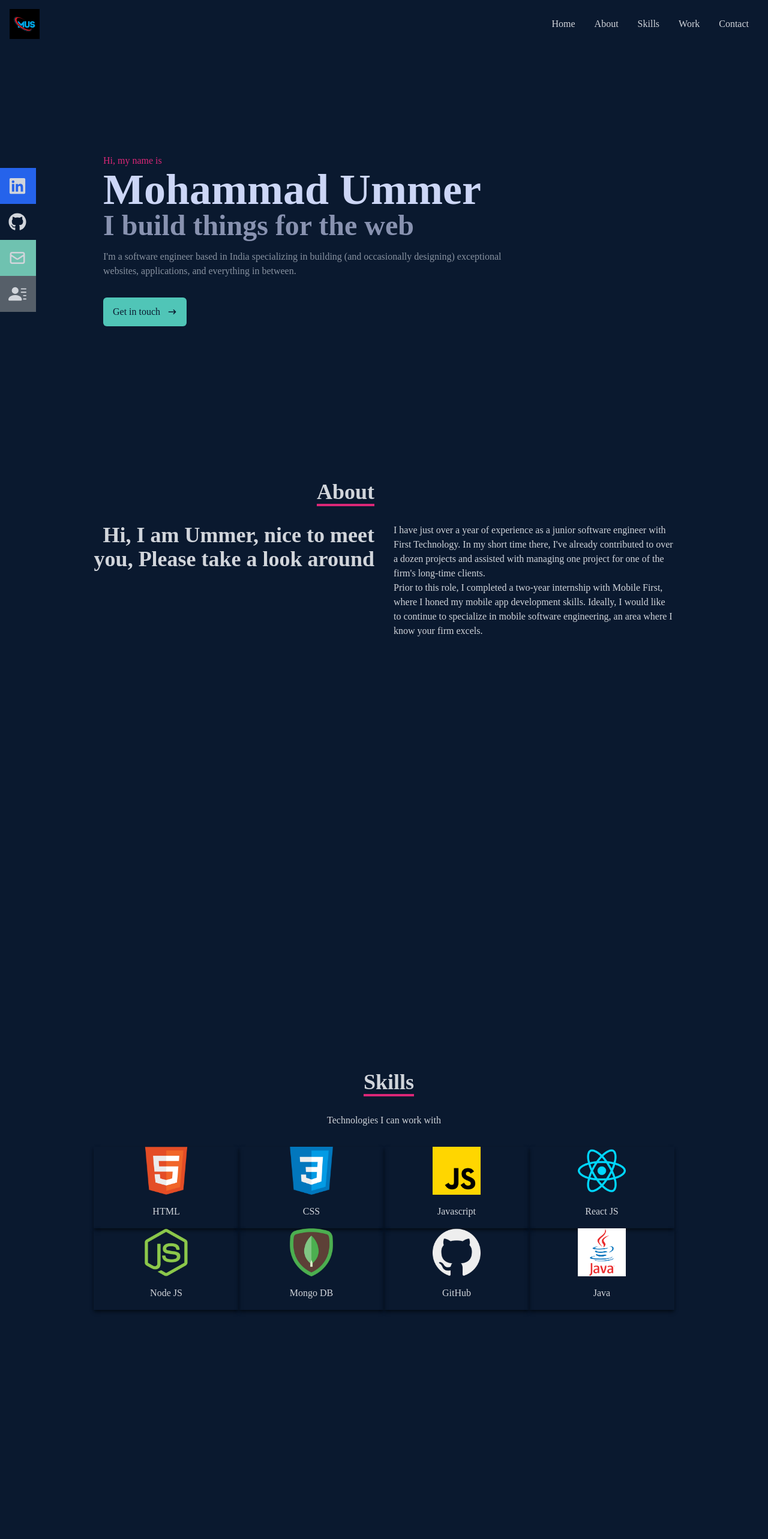
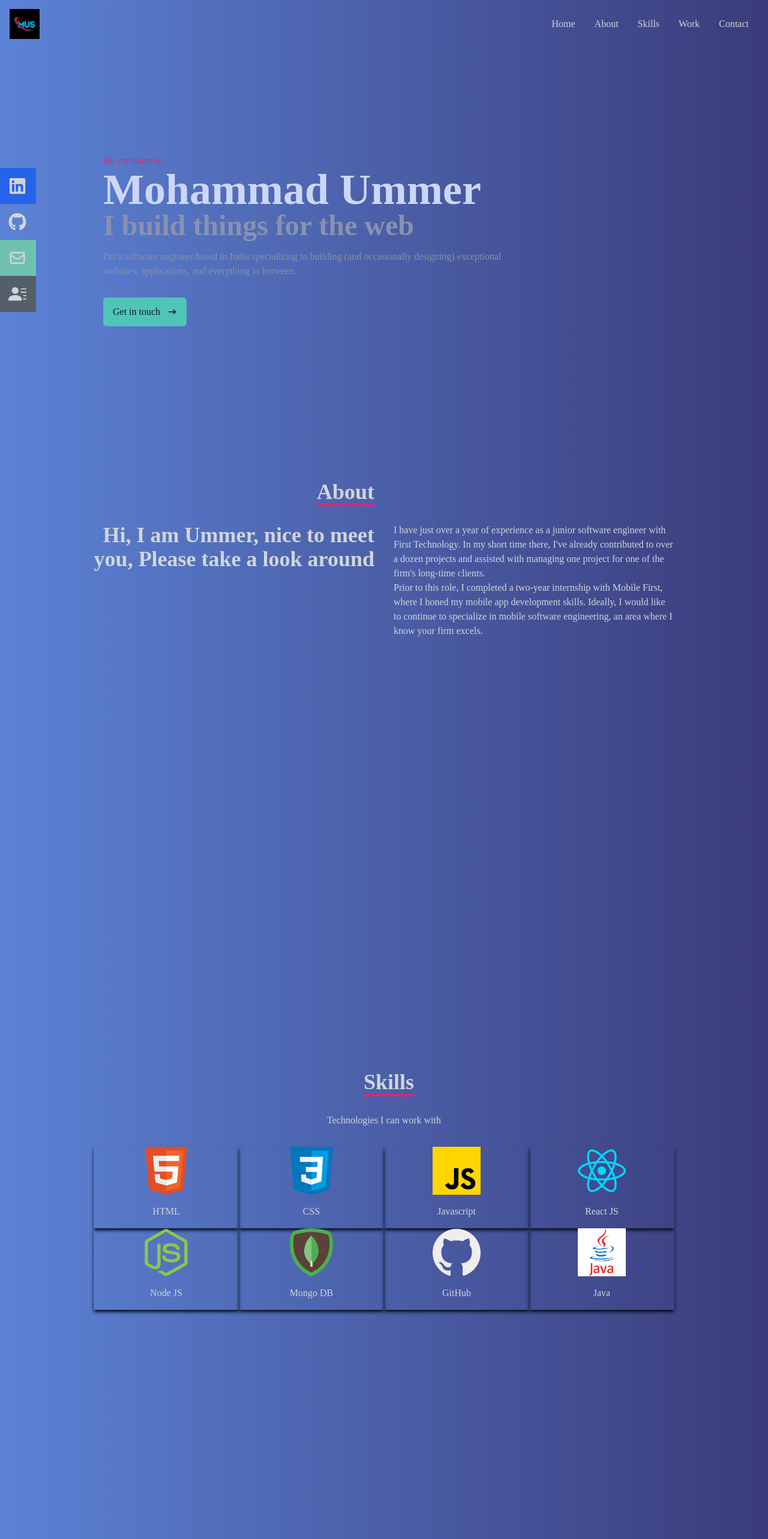
Before and after one commit to ummer53/personal-portfolio, a React (Create React App) app: page / in a window 1280 px wide. Shown: the top 2566 px of the page at 60% size. Built offline with nearby package versions, Linux system fonts and the light colour scheme.

Commit message:
added footer, other little changes

```diff
--- a/src/App.js
+++ b/src/App.js
@@ -1,10 +1,10 @@
-import { Nav } from "react-bootstrap";
-import NavBar from "./components/NavBar";
+import { NavBar, socialIconArray } from "./components/NavBar";
 import Home from "./components/Home";
 import About from "./components/About";
 import Skills from "./components/Skills";
 import Work from "./components/Work";
 import Contact from "./components/Contact";
+import Footer from "./components/Footer";
 
 function App() {
   return (
@@ -15,6 +15,7 @@ function App() {
       <Skills />
       <Work />
       <Contact />
+      <Footer socialIconArray={socialIconArray} />
     </div>
   );
 }
--- a/src/components/About.jsx
+++ b/src/components/About.jsx
@@ -2,7 +2,7 @@ import React from 'react'
 
 const About = () => {
   return (
-    <div name="about" className='w-full h-screen bg-[#0a192f] text-gray-300'>
+    <div name="about" className='w-full h-screen bg-[#0a192f] text-gray-300 main-div'>
         <div className='flex flex-col justify-center items-center'>
             <div className='max-w-[1000px] w-full grid grid-cols-2 gap-8'>
                 <div className='sm:text-right pb-8 pl-4'>
--- a/src/components/Contact.jsx
+++ b/src/components/Contact.jsx
@@ -2,7 +2,8 @@ import React from 'react'
 
 const Contact = () => {
   return (
-    <div name="contact" className='w-full h-screen bg-[#0a192f] flex justify-center'>
+    <div name="contact" className='w-full h-screen bg-[#0a192f] flex justify-center main-div'>
+      <div>
         <form method="POST" action="https://getform.io/f/f6c2fdc1-8334-4a0c-90cd-95520a2b0a71" className='flex flex-col max-w-[600px] w-full'>
           <div className='pb-8'>
               <p className='text-4xl font-bold inline border-b-4 border-pink-600 text-gray-300'>Contact</p>
@@ -15,6 +16,7 @@ const Contact = () => {
           <button className='bg-[#a1b0c7] text-white py-2 px-4 my-2 mx-auto border-2 hover:bg-red-900'>Let's Colloborate</button>
         </form>
       </div>
+    </div>
   )
 }
 
--- a/src/components/Footer.jsx
+++ b/src/components/Footer.jsx
@@ -1,18 +1,20 @@
 import React from 'react'
-import { socialIconArray } from './NavBar'
 
-const Footer = () => {
+
+const Footer = ({socialIconArray}) => {
   return (
-    <div className='h-200px w-full grid grid-cols-1 bg-[#25ac] text-left'>
-        <div className='w-full h-full grid items-center md:w-[600px] text-left'>
+    <div className='h-200px w-full grid grid-cols-1 bg-[#25ac] text-left main-div'>
+        <div className='w-full h-full grid justify-center  text-left'>
         {socialIconArray.map((item, index) => {
 
             return (
-                 <p key={index} className={`md:hidden w-full h-[40px] flex hover:ml-[-10px] duration-300  ${item.color} rounded-lg`}>
+                <button className='w-[90px]'>
+                 <p key={index} className={`lg:hidden w-full h-[40px] flex hover:ml-[-10px] duration-300  ${item.color} rounded-lg`}>
                         <a className='flex justify-center items-center w-full text-gray-300' href={item.link}>
                             {item.name}{item.icon}
                         </a>
                     </p>
+                </button>
             )
         })}
         </div>
--- a/src/components/Home.jsx
+++ b/src/components/Home.jsx
@@ -3,7 +3,7 @@ import {HiArrowNarrowRight} from 'react-icons/hi'
 import { Link } from 'react-scroll'
 const Home = () => {
   return (
-    <div name='home' className='w-full h-screen bg-[#0a192f]'>
+    <div name='home' className='w-full h-screen bg-[#0a192f] main-div'>
      {/* Container */}
      <div className='max-w-[1000px] mx-auto px-8 h-full flex flex-col justify-center text-gray-400'>
         <p className='text-pink-600'>Hi, my name is </p>
--- a/src/components/NavBar.jsx
+++ b/src/components/NavBar.jsx
@@ -6,13 +6,45 @@ import { HiOutlineMail } from 'react-icons/hi'
 import {BsFillPersonLinesFill} from 'react-icons/bs'
 import { Link } from 'react-scroll'
 
+const socialIconArray = [
+    {
+        id: 1,
+        name: 'Linkedin',
+        icon: <FaLinkedin size={30}/>,
+        link: 'https://www.linkedin.com/in/mohammad-ummer-7b0b3b1b2/',
+        color: 'bg-blue-600'
+    },
+    {
+        id: 2,
+        name: 'Github',
+        icon: <FaGithub size={30}/>,
+        link: 'github.com',
+        color: 'bg-[#33333]'
+    },
+    {
+        id: 3,
+        name: 'Email',
+        icon: <HiOutlineMail size={30}/>,
+        link: 'github.com',
+        color: 'bg-[#6fc2b0]'
+    },
+    {
+        id: 4,
+        name: 'Resume',
+        icon: <BsFillPersonLinesFill size={30}/>,
+        link: 'github.com',
+        color: 'bg-[#565f69]'
+    },
+]
+
+
 const NavBar = () => {
     const [nav, setNav] = useState(false);
     const handleClick = () => {
         setNav(!nav);
     }
   return (
-    <div className='fixed w-full h-[80px] flex justify-between items-center px-4 bg-[#0a192f] text-gray-300'>
+    <div className='fixed w-full h-[80px] flex justify-between items-center px-4 bg-[#0a192f] text-gray-300 main-div'>
         <>
             <div>
                 <img src={logo} alt="logo" className='w-[50px] h-[50px]'/>
@@ -110,4 +142,4 @@ const NavBar = () => {
   )
 }
 
-export default NavBar
+export {NavBar, socialIconArray};
--- a/src/components/Skills.jsx
+++ b/src/components/Skills.jsx
@@ -63,7 +63,7 @@ const SkillCard = ({name, image}) => {
 
 const Skills = () => {
   return (
-    <div name='skills' className='w-full h-screen bg-[#0a192f] text-gray-300'>
+    <div name='skills' className='w-full h-screen bg-[#0a192f] text-gray-300 main-div'>
         {/* Container */}
         <div className='max-w-[1000px] mx-auto p-4 flex flex-col justify-center w-full h-full'>
 	        <div className='max-w-[1000px] w-full grid grid-cols gap-8'>
--- a/src/components/Work.jsx
+++ b/src/components/Work.jsx
@@ -4,7 +4,7 @@ import realEstate from '../assets/projects/realestate.jpg'
 
 const Work = () => {
   return (
-    <div name="work" className='w-full md:h-screen text-gray-300 bg-[#0a192f]'>
+    <div name="work" className='w-full md:h-screen text-gray-300 bg-[#0a192f] main-div'>
         <div className='max-w-[1000px] mx-auto p-4 flex flex-col justify-center w-full h-full'>
 
             <div className='max-w-[1000px] w-full grid grid-col gap-8'>
--- a/src/index.css
+++ b/src/index.css
@@ -28,3 +28,11 @@
     hsla(242, 74%, 61%, 0.8)
   )!important;
 }
+
+.main-div {
+  background-image: linear-gradient(
+    to right,
+    rgba(112, 157, 255, 0.8),
+    hsla(242, 35%, 41%, 0.8)
+  );
+}
```
Also changed, not shown: src/assets/myimg.jpg (added). Lines whose indentation alone changed are shown as unchanged.
